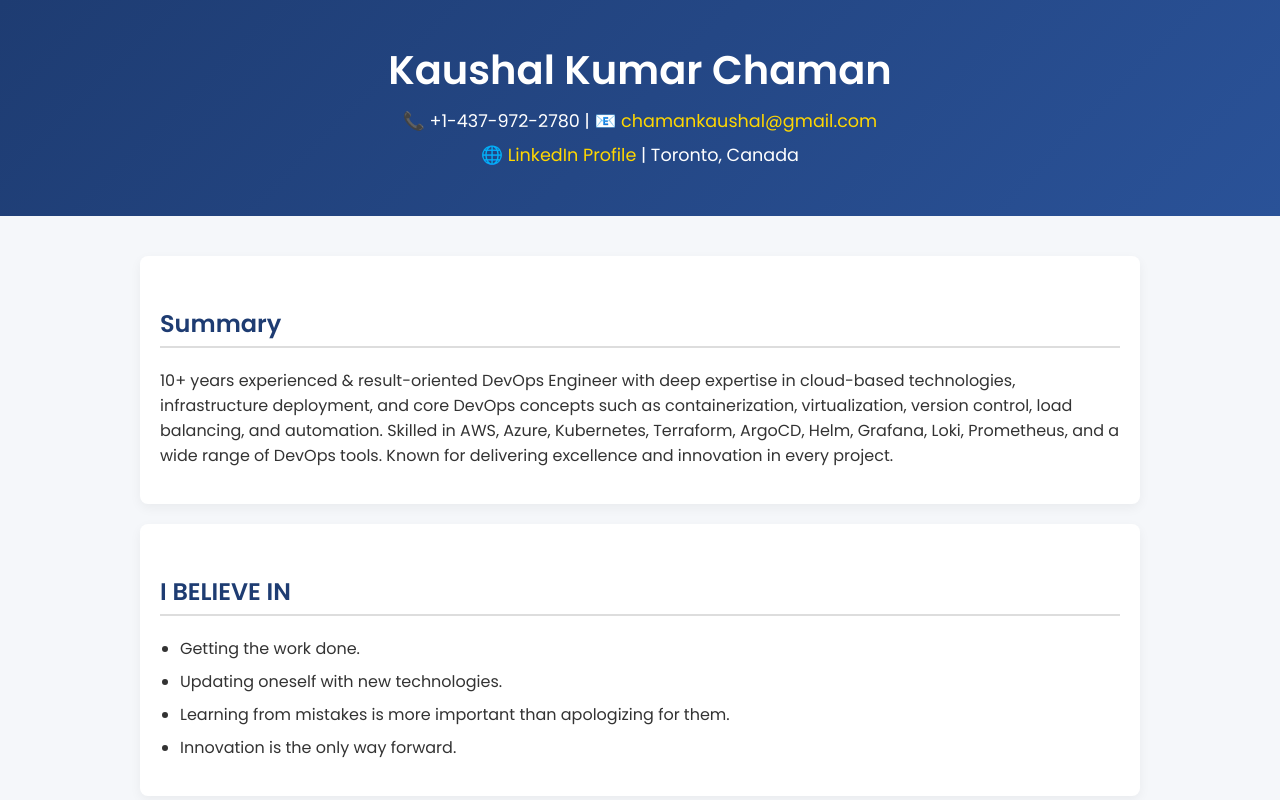
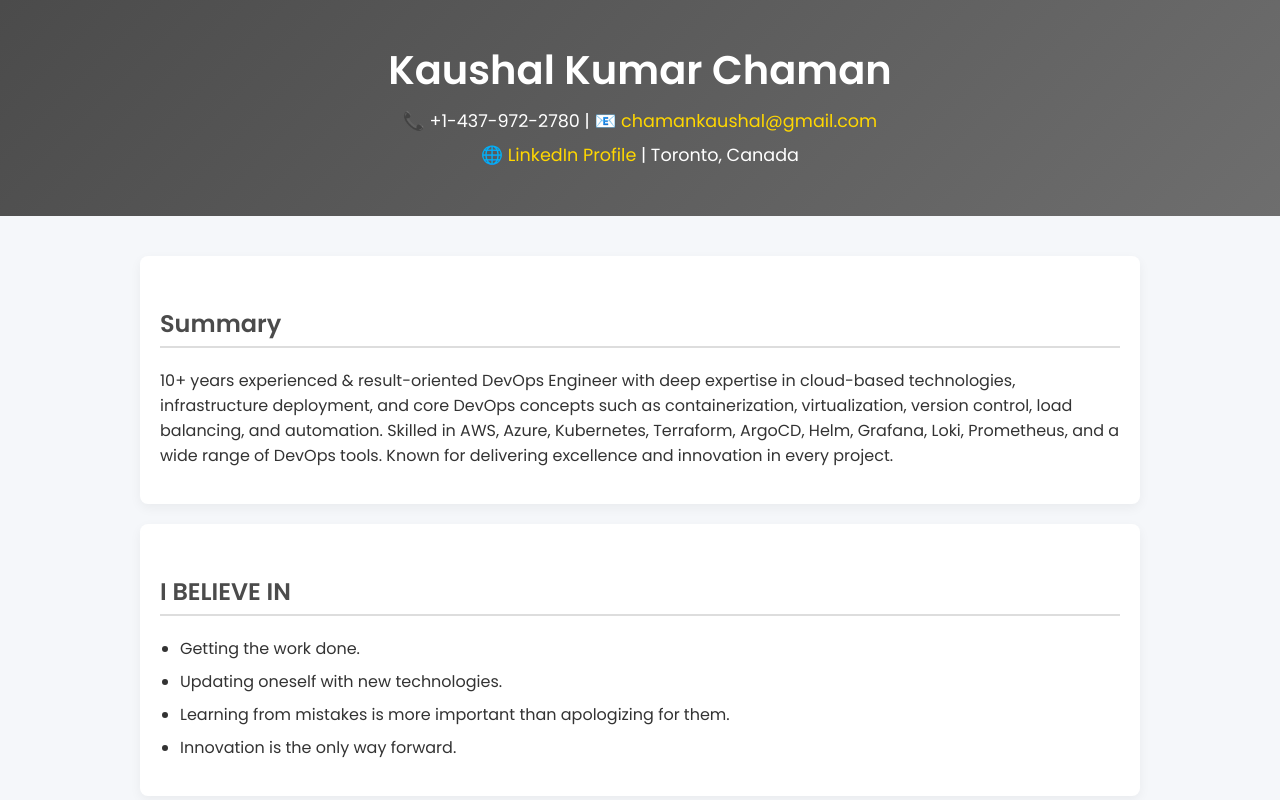
Before and after one commit to chaman53/kaushalchaman, a plain HTML site: page index.html in a window 1280 px wide. Shown: the top 800 px of the page. Drawn offline with Linux system fonts and the light colour scheme.

Commit message:
Update index.html

```diff
--- a/index.html
+++ b/index.html
@@ -15,7 +15,7 @@
             color: #333;
         }
         header {
-            background: linear-gradient(135deg, #1e3c72, #2a5298);
+            background: linear-gradient(135deg, #4b4b4b, #6e6e6e); /* Grey gradient */
             color: white;
             text-align: center;
             padding: 40px 20px;
@@ -38,7 +38,7 @@
             padding: 20px;
         }
         h2 {
-            color: #1e3c72;
+            color: #4b4b4b;
             border-bottom: 2px solid #ddd;
             padding-bottom: 5px;
             margin-top: 30px;
@@ -65,7 +65,7 @@
             text-align: center;
             padding: 15px;
             font-size: 0.9em;
-            background: #1e3c72;
+            background: #4b4b4b; /* Matching footer grey */
             color: white;
             margin-top: 30px;
         }
```
